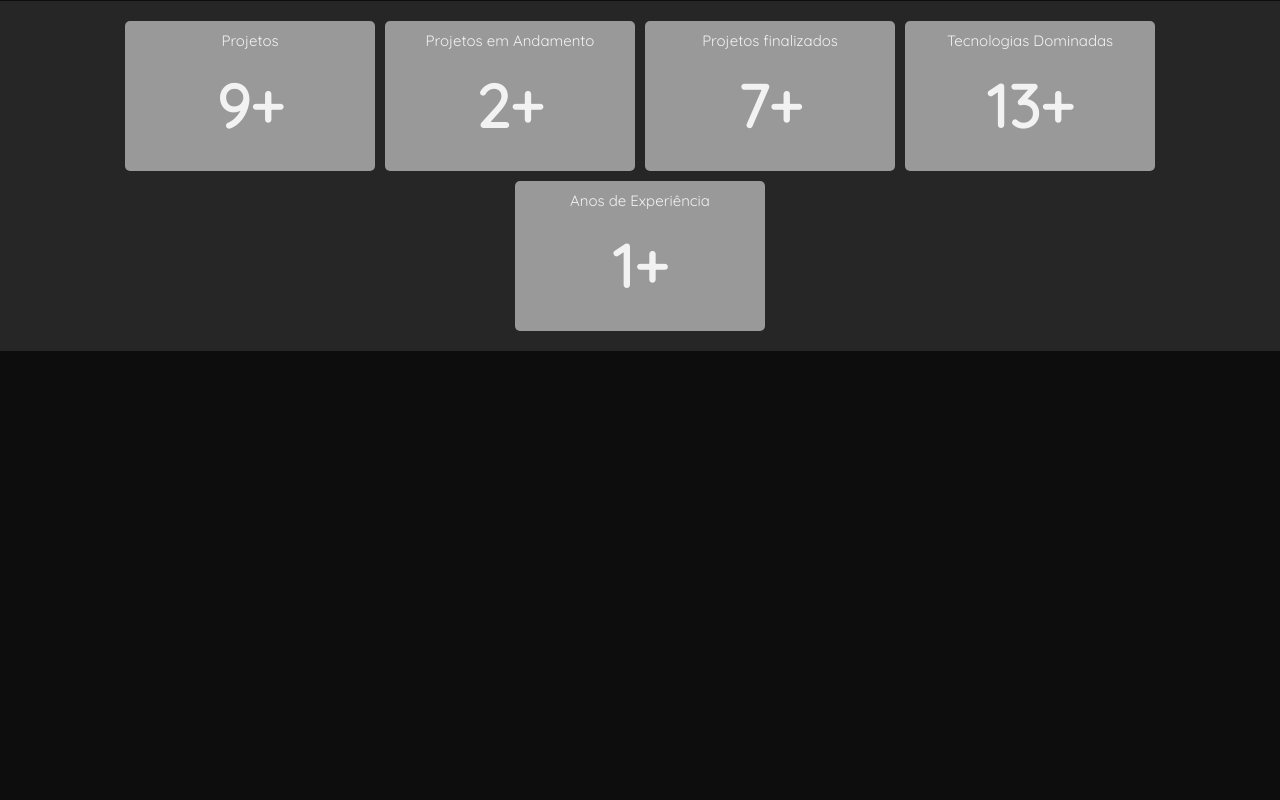
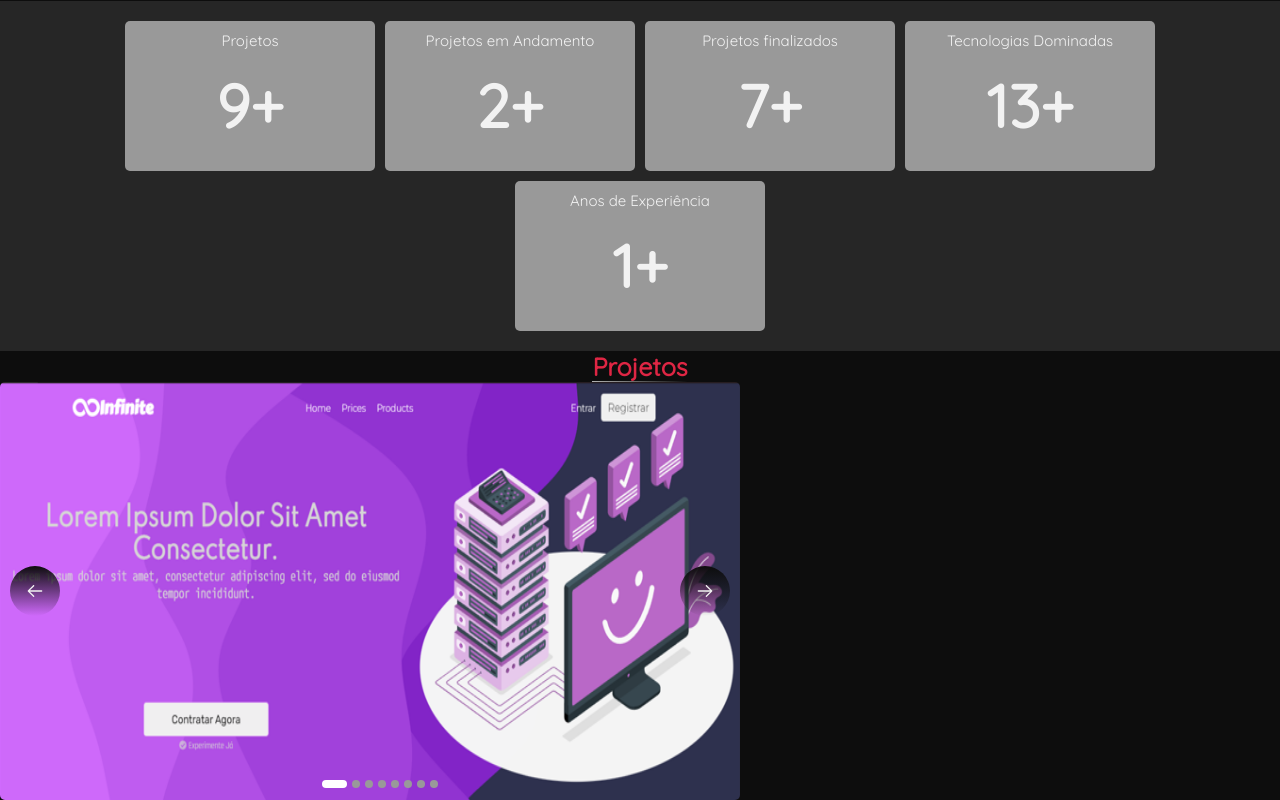
Before and after one commit to Jackson-SM/Portfolio, a React (Vite) app: page / in a window 1280 px wide. Shown: the part 1956-2756 px from the top of the page. Before the commit the page ends 2307 px from the top, so only its background shows below. Built offline with nearby package versions, Linux system fonts and the light colour scheme.

Commit message:
feat: section projects on development

```diff
--- /dev/null
+++ b/src/components/TopSections/index.tsx
@@ -0,0 +1,9 @@
+import React from 'react';
+
+import { ContainerTopSections } from './styles';
+
+type PropsTopSections = React.ComponentProps<typeof ContainerTopSections>;
+
+export function TopSections({ children, ...props }: PropsTopSections) {
+  return <ContainerTopSections {...props}>{children}</ContainerTopSections>;
+}
--- /dev/null
+++ b/src/components/TopSections/styles.ts
@@ -0,0 +1,7 @@
+import { styled } from '../../config/stitches.config';
+
+export const ContainerTopSections = styled('div', {
+  display: 'flex',
+  alignItems: 'center',
+  justifyContent: 'center',
+});
--- a/src/pages/Home/components/SectionProjects/index.tsx
+++ b/src/pages/Home/components/SectionProjects/index.tsx
@@ -1,7 +1,47 @@
 import React from 'react';
 
-import { ContainerSectionProjects } from './styles';
+import dashboard from '../../../../assets/projects-images/dashboard.png';
+import desafioHero from '../../../../assets/projects-images/desafio_hero.png';
+import formLogin from '../../../../assets/projects-images/form_login.png';
+import formRegister from '../../../../assets/projects-images/form_register.png';
+import infiniteAbout from '../../../../assets/projects-images/infinite_about.png';
+import infiniteCards from '../../../../assets/projects-images/infinite_cards.png';
+import infiniteFooter from '../../../../assets/projects-images/infinite_footer.png';
+import infiniteHero from '../../../../assets/projects-images/infinite_hero.png';
+import megacineDashboard from '../../../../assets/projects-images/megacine_dashboard.png';
+import megacineHero from '../../../../assets/projects-images/megacine_hero.png';
+import rocketVPSHero from '../../../../assets/projects-images/rocket_vps_hero.png';
+import rocketSpaceHero from '../../../../assets/projects-images/rocketspace_hero.png';
+import { Carousel, itemsCarousel } from '../../../../components/Carousel';
+import { TextColor } from '../../../../components/TextColor';
+import { TopSections } from '../../../../components/TopSections';
+import { TitleSection } from '../TitleSection';
+import { ContainerSectionProjects, ContentSectionProjects } from './styles';
 
 export function SectionProjects() {
-  return <ContainerSectionProjects>SectionProjects</ContainerSectionProjects>;
+  const projects: itemsCarousel[] = [
+    {
+      title: 'Infinite',
+      cover: infiniteHero,
+      samples: [infiniteAbout, infiniteCards, infiniteFooter],
+    },
+    { title: 'MegaCine', cover: megacineHero },
+    { title: 'RocketSpace', cover: rocketSpaceHero },
+    { title: 'Rocket VPS', cover: rocketVPSHero },
+    { title: 'Dashboard', cover: dashboard },
+    { title: 'Desafio', cover: desafioHero },
+    { title: 'Form Login', cover: formLogin },
+    { title: 'Form Register', cover: formRegister },
+  ];
+
+  return (
+    <ContainerSectionProjects>
+      <TopSections>
+        <TitleSection color="primary">Projetos</TitleSection>
+      </TopSections>
+      <ContentSectionProjects>
+        <Carousel items={projects} />
+      </ContentSectionProjects>
+    </ContainerSectionProjects>
+  );
 }
--- a/src/pages/Home/components/SectionProjects/styles.ts
+++ b/src/pages/Home/components/SectionProjects/styles.ts
@@ -1,3 +1,4 @@
 import { styled } from '../../../../config/stitches.config';
 
 export const ContainerSectionProjects = styled('div', {});
+export const ContentSectionProjects = styled('div', {});
--- a/src/pages/Home/components/SectionServices/index.tsx
+++ b/src/pages/Home/components/SectionServices/index.tsx
@@ -2,6 +2,7 @@ import { CodeIcon, MagicWandIcon, StackIcon } from '@radix-ui/react-icons';
 import React from 'react';
 import { BiCodeBlock } from 'react-icons/bi';
 
+import { TopSections } from '../../../../components/TopSections';
 import { TitleSection } from '../TitleSection';
 import { SkillIndividualCard } from './SkillIndividualCard';
 import { ContainerSectionAboutMe, ContainerSkillsIndividualCards, TopSection } from './styles';
@@ -32,9 +33,9 @@ export function SectionServices() {
 
   return (
     <ContainerSectionAboutMe>
-      <TopSection>
+      <TopSections>
         <TitleSection color="primary">About Me</TitleSection>
-      </TopSection>
+      </TopSections>
       <ContainerSkillsIndividualCards>
         {contentSkillIndividual.map((skill) => {
           return <SkillIndividualCard key={skill.title} title={skill.title} text={skill.text} icon={skill.icon} />;
--- a/src/pages/Home/components/SectionSkillsTwo/index.tsx
+++ b/src/pages/Home/components/SectionSkillsTwo/index.tsx
@@ -18,20 +18,9 @@ import {
   SiTypescript,
 } from 'react-icons/si';
 
-import dashboard from '../../../../assets/projects-images/dashboard.png';
-import desafioHero from '../../../../assets/projects-images/desafio_hero.png';
-import formLogin from '../../../../assets/projects-images/form_login.png';
-import formRegister from '../../../../assets/projects-images/form_register.png';
-import infiniteAbout from '../../../../assets/projects-images/infinite_about.png';
-import infiniteCards from '../../../../assets/projects-images/infinite_cards.png';
-import infiniteFooter from '../../../../assets/projects-images/infinite_footer.png';
-import infiniteHero from '../../../../assets/projects-images/infinite_hero.png';
-import megacineDashboard from '../../../../assets/projects-images/megacine_dashboard.png';
-import megacineHero from '../../../../assets/projects-images/megacine_hero.png';
-import rocketVPSHero from '../../../../assets/projects-images/rocket_vps_hero.png';
-import rocketSpaceHero from '../../../../assets/projects-images/rocketspace_hero.png';
 import { Carousel, itemsCarousel } from '../../../../components/Carousel';
 import { CarouselItem } from '../../../../components/Carousel/styles';
+import { TopSections } from '../../../../components/TopSections';
 import { TitleSection } from '../TitleSection';
 import { CardSkill } from './CardSkill';
 import {
@@ -41,27 +30,9 @@ import {
   ContentSkillsSection,
   ContentSkillsTop,
   ContentSkillTitle,
-  TopContainerSectionTwo,
 } from './styles';
 
 function SectionSkillsTwo() {
-  const [positionItem, setPositionItem] = useState<number>(0);
-
-  const projects: itemsCarousel[] = [
-    {
-      title: 'Infinite',
-      cover: infiniteHero,
-      samples: [infiniteAbout, infiniteCards, infiniteFooter],
-    },
-    { title: 'MegaCine', cover: megacineHero },
-    { title: 'RocketSpace', cover: rocketSpaceHero },
-    { title: 'Rocket VPS', cover: rocketVPSHero },
-    { title: 'Dashboard', cover: dashboard },
-    { title: 'Desafio', cover: desafioHero },
-    { title: 'Form Login', cover: formLogin },
-    { title: 'Form Register', cover: formRegister },
-  ];
-
   const stacksFront = [
     {
       title: 'Hyper Text Markup Language (HTML)',
@@ -153,9 +124,9 @@ function SectionSkillsTwo() {
 
   return (
     <ContainerSectionTwo>
-      <TopContainerSectionTwo>
+      <TopSections>
         <TitleSection color="primary">My Skills</TitleSection>
-      </TopContainerSectionTwo>
+      </TopSections>
       <ContentSectionTwo>
         <ContentSkillsSection>
           <ContentSkillsTop>
--- a/src/pages/Home/components/SectionSkillsTwo/styles.ts
+++ b/src/pages/Home/components/SectionSkillsTwo/styles.ts
@@ -3,14 +3,6 @@ import { styled } from '../../../../config/stitches.config';
 export const ContainerSectionTwo = styled('div', {
   padding: '10px 40px 10px 40px',
   display: 'flex',
-  flexDirection: 'column',
-  gap: 20,
-});
-
-export const TopContainerSectionTwo = styled('div', {
-  display: 'flex',
-  alignItems: 'center',
-  justifyContent: 'center',
   flexDirection: 'column',
   gap: 20,
 });
--- a/src/pages/Home/index.tsx
+++ b/src/pages/Home/index.tsx
@@ -4,6 +4,7 @@ import { Navbar } from '../../components/Navbar';
 import { Main } from './components/Main';
 import { GeneralInformation } from './components/SectionGeneralInformation';
 import { SectionHero } from './components/SectionHero';
+import { SectionProjects } from './components/SectionProjects';
 import { SectionServices } from './components/SectionServices';
 import SectionSkillsTwo from './components/SectionSkillsTwo';
 
@@ -16,6 +17,7 @@ export function Home() {
         <SectionServices />
         <SectionSkillsTwo />
         <GeneralInformation />
+        <SectionProjects />
       </Main>
     </>
   );
```
